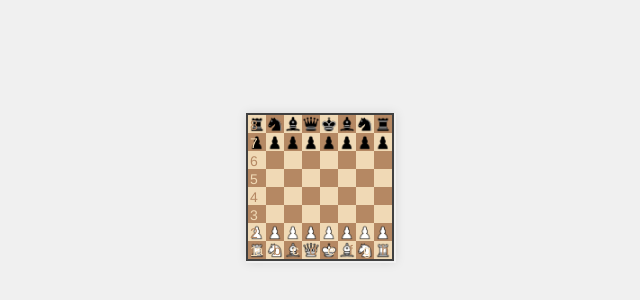
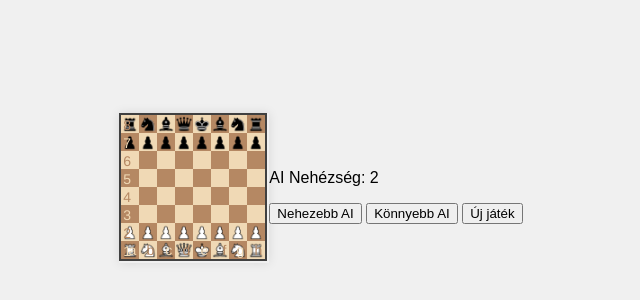
Before and after one commit to llamagrinder2/minisakk, a plain HTML site: page index.html in a window 1280 px wide. Shown: the part 212-512 px from the top of the page, without its empty margins (319-959 px from the left). Drawn offline with Linux system fonts and the light colour scheme.

Commit message:
Update index.html

```diff
--- a/index.html
+++ b/index.html
@@ -11,19 +11,23 @@
 
     <div id="board" class="small-board"></div>
 
+    <div class="controls">
+        <p>AI Nehézség: <span id="ai-difficulty-display">2</span></p>
+        <button id="decreaseDifficulty">Nehezebb AI</button>
+        <button id="increaseDifficulty">Könnyebb AI</button>
+        <button id="resetGame">Új játék</button>
+    </div>
+
     <script src="lib/jquery-3.7.1.min.js"></script>
     <script src="lib/chessboard-1.0.0.min.js"></script>
     <script src="lib/chess.min.js"></script>
 
     <script>
-        // Ellenőrizzük, hogy a böngésző támogatja-e a Web Workereket
         if (window.Worker) {
-            // Létrehozzuk a Web Workert a Sunfish.js fájlból
             var sunfishWorker = new Worker('lib/Sunfish.js');
             console.log("Sunfish Web Worker indítva.");
         } else {
             console.error("A böngésző nem támogatja a Web Workereket. Az AI funkciók nem lesznek elérhetők.");
-            // Kezelheted ezt az esetet, például kikapcsolhatod az AI-t
         }
     </script>
 
```
